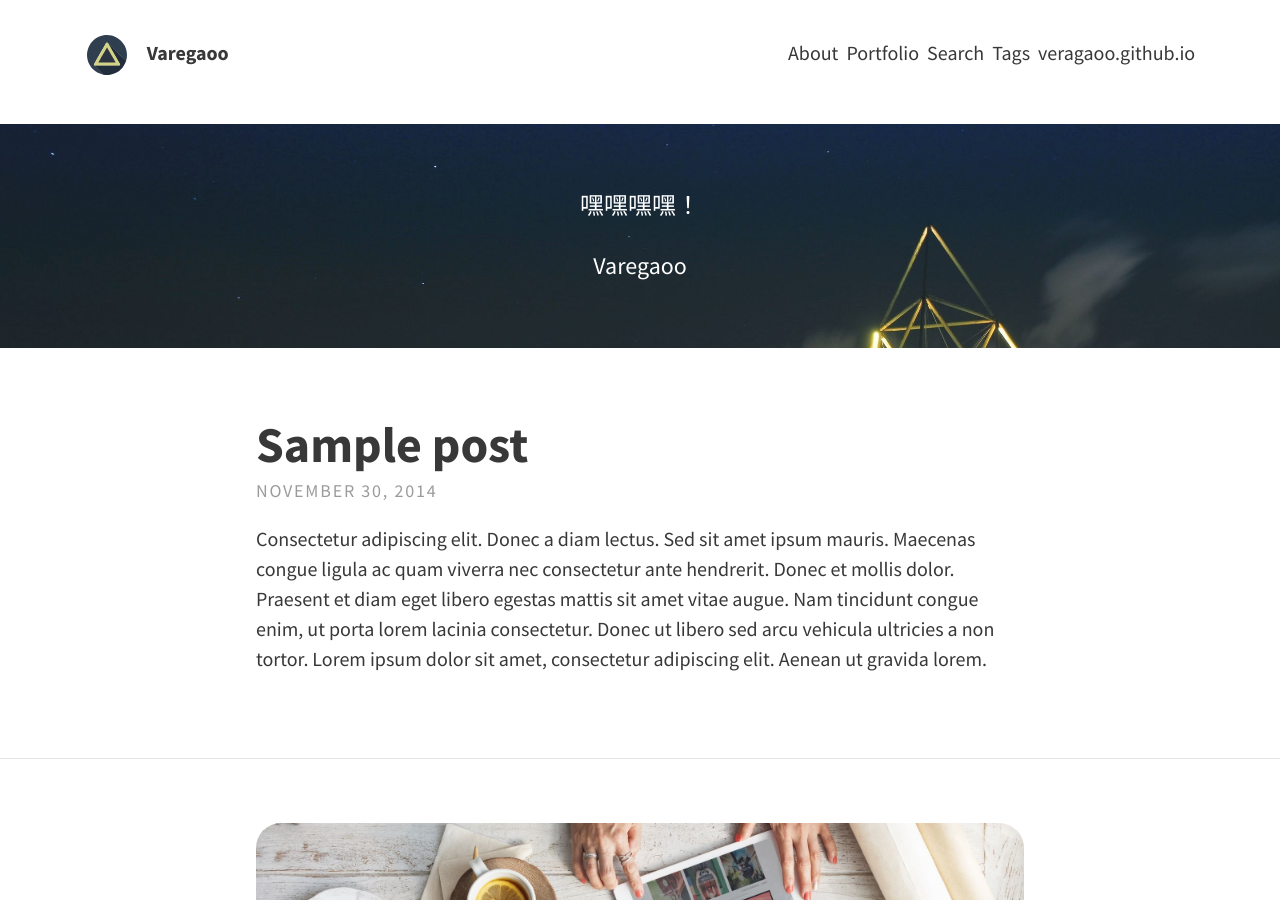
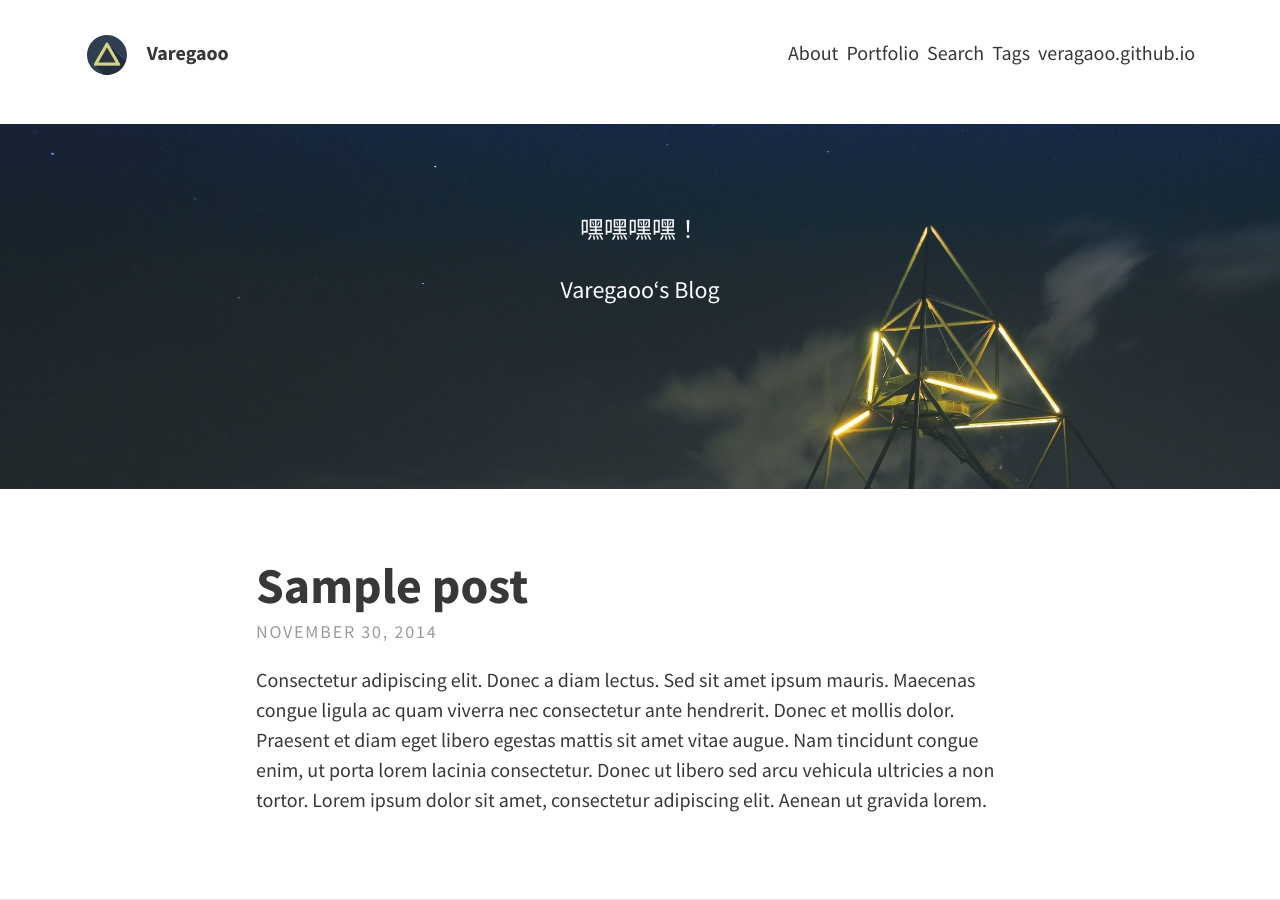
Before and after one commit to veragaoo/veragaoo.github.io, a Jekyll site: the page built from index.html, in a window 1280 px wide and 900 px high. Built offline with Jekyll 4.4.1, drawn with Linux system fonts in a browser that asks for light colours; the list of posts is cut into pages by our own code.

Commit message:
header update

```diff
--- a/_config.yml
+++ b/_config.yml
@@ -13,9 +13,11 @@ theme_settings:
 
   # Header and footer text
   header_text: >
+     <p> </p>
      <p>嘿嘿嘿嘿！</p>
 
-     <p>Varegaoo</p>
+     <p>Varegaoo‘s Blog</p>
+     <p> </P><br/><br/><br/>
   header_text_feature_image: assets/img/pexels/triangular.jpeg
   footer_text: >
    Powered by <a href="https://jekyllrb.com/">Jekyll</a> with <a href="https://github.com/sylhare/Type-on-Strap">Type on Strap</a>
```
